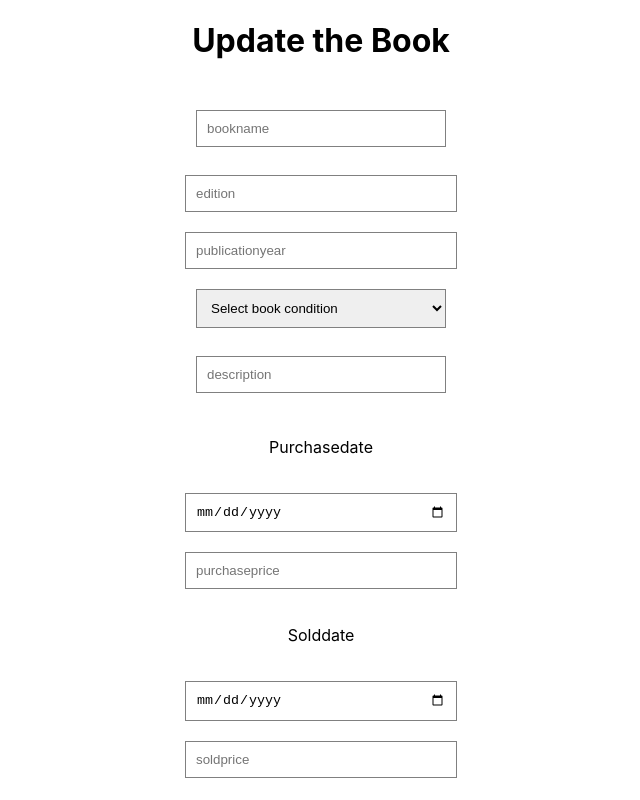
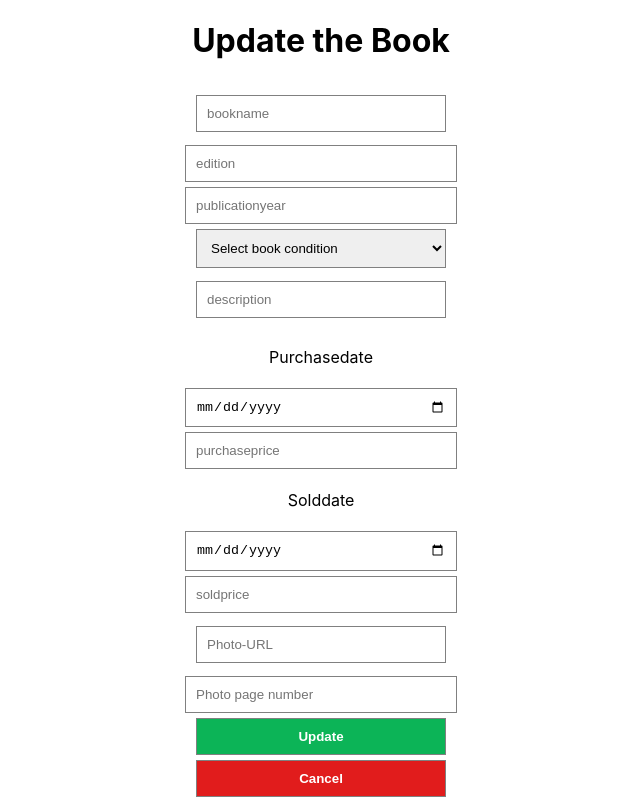
Before and after one commit to IidaKok/testi, a React (Create React App) app: page /update/1 in a window 1280 px wide. Shown: the top 800 px of the page, without its empty margins (319-959 px from the left). Built offline with nearby package versions, Linux system fonts and the light colour scheme; no server answers.

Commit message:
Small css fix

```diff
--- a/src/frontend/App.css
+++ b/src/frontend/App.css
@@ -112,7 +112,7 @@ img {
 .add-bookseries-form {
     display: flex;
     flex-direction: column;
-    gap: 20px;
+    gap: 5px;
     align-items: center;
     justify-content: center;
     text-align: center;
@@ -125,7 +125,7 @@ img {
 .update-bookcopy-form {
     display: flex;
     flex-direction: column;
-    gap: 20px;
+    gap: 5px;
     align-items: center;
     justify-content: center;
     text-align: center;
```
